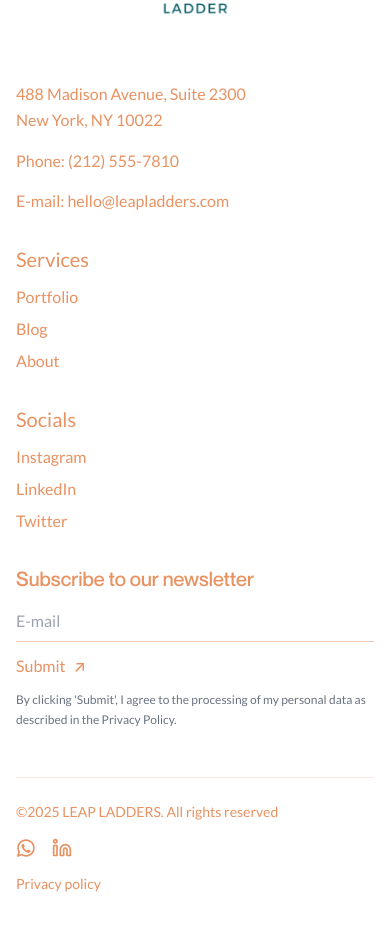
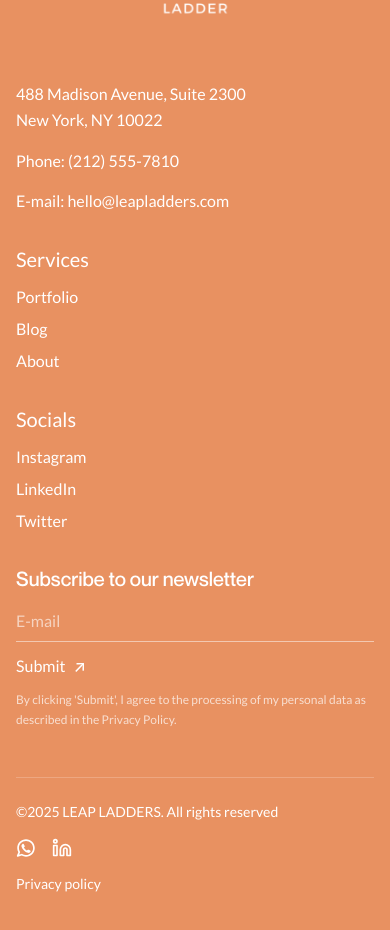
Before and after one commit to Shivam020202/leap-ladders, a React (Vite) app: page / in a window 390 px wide. Shown: the part 5100-6030 px from the top of the page. Built offline with nearby package versions, Linux system fonts and the light colour scheme.

Commit message:
image readded

```diff
--- a/src/App.jsx
+++ b/src/App.jsx
@@ -1,5 +1,5 @@
-import React from "react";
-import { Routes, Route, Link } from "react-router-dom";
+import React, { useEffect } from "react";
+import { Routes, Route, Link, useLocation } from "react-router-dom";
 import Home from "./pages/Home";
 import Contact from "./pages/Contact";
 import Footer from "./components/Footer";
@@ -11,6 +11,12 @@ import BYOBSection from "./pages/ByobPage";
 import BlogPage from "./pages/BlogPage";
 
 export default function App() {
+  const location = useLocation();
+
+  useEffect(() => {
+    window.scrollTo(0, 0);
+  }, [location.pathname]);
+
   return (
     <div className="min-h-screen bg-[#FFF8F3] text-slate-900">
       <Navbar />
--- a/src/components/Footer.jsx
+++ b/src/components/Footer.jsx
@@ -13,7 +13,7 @@ const Footer = () => {
   };
 
   return (
-    <footer className="bg-white border-t border-[#E89161]">
+    <footer className="bg-[#E89161] border-t border-white/20">
       <div className="max-w-7xl mx-auto px-4 py-12 md:py-16">
         {/* Main Section - Logo and 4 Info Columns */}
         <div className="grid grid-cols-1 sm:grid-cols-2 lg:grid-cols-5 gap-8 mb-12">
@@ -23,7 +23,7 @@ const Footer = () => {
             whileInView={{ opacity: 1, y: 0 }}
             viewport={{ once: true, margin: "-100px" }}
             transition={{ duration: 0.5 }}
-            className="flex items-center justify-center sm:justify-start lg:col-span-1"
+            className="flex items-center justify-center sm:justify-start lg:col-span-1 brightness-0 invert"
           >
             <div className="w-48 h-48 flex items-center justify-center">
               <img
@@ -43,23 +43,22 @@ const Footer = () => {
             className="space-y-4"
           >
             <div>
-              <p className="leading-relaxed" style={{ color: "#E89161" }}>
+              <p className="leading-relaxed text-white">
                 488 Madison Avenue, Suite 2300
               </p>
-              <p className="leading-relaxed" style={{ color: "#E89161" }}>
+              <p className="leading-relaxed text-white">
                 New York, NY 10022
               </p>
             </div>
             <div>
-              <p style={{ color: "#E89161" }}>Phone: (212) 555-7810</p>
+              <p className="text-white">Phone: (212) 555-7810</p>
             </div>
             <div>
-              <p style={{ color: "#E89161" }}>
+              <p className="text-white">
                 E-mail:{" "}
                 <a
                   href="mailto:hello@leapladders.com"
-                  className="hover:opacity-80 transition-opacity"
-                  style={{ color: "#E89161" }}
+                  className="hover:opacity-80 transition-opacity text-white"
                 >
                   hello@leapladders.com
                 </a>
@@ -75,17 +74,13 @@ const Footer = () => {
             transition={{ duration: 0.5, delay: 0.2 }}
           >
             <ul className="space-y-2">
-              <li
-                className="text-xl font-medium mb-3"
-                style={{ color: "#E89161" }}
-              >
+              <li className="text-xl font-medium mb-3 text-white">
                 Services
               </li>
               <li>
                 <a
                   href="#portfolio"
-                  className="hover:opacity-70 transition-opacity"
-                  style={{ color: "#E89161" }}
+                  className="hover:opacity-70 transition-opacity text-white"
                 >
                   Portfolio
                 </a>
@@ -93,8 +88,7 @@ const Footer = () => {
               <li>
                 <a
                   href="#blog"
-                  className="hover:opacity-70 transition-opacity"
-                  style={{ color: "#E89161" }}
+                  className="hover:opacity-70 transition-opacity text-white"
                 >
                   Blog
                 </a>
@@ -102,8 +96,7 @@ const Footer = () => {
               <li>
                 <a
                   href="#about"
-                  className="hover:opacity-70 transition-opacity"
-                  style={{ color: "#E89161" }}
+                  className="hover:opacity-70 transition-opacity text-white"
                 >
                   About
                 </a>
@@ -119,10 +112,7 @@ const Footer = () => {
             transition={{ duration: 0.5, delay: 0.3 }}
           >
             <ul className="space-y-2">
-              <li
-                className="text-xl font-medium mb-3"
-                style={{ color: "#E89161" }}
-              >
+              <li className="text-xl font-medium mb-3 text-white">
                 Socials
               </li>
               <li>
@@ -130,8 +120,7 @@ const Footer = () => {
                   href="https://instagram.com"
                   target="_blank"
                   rel="noopener noreferrer"
-                  className="hover:opacity-70 transition-opacity"
-                  style={{ color: "#E89161" }}
+                  className="hover:opacity-70 transition-opacity text-white"
                 >
                   Instagram
                 </a>
@@ -141,8 +130,7 @@ const Footer = () => {
                   href="https://linkedin.com"
                   target="_blank"
                   rel="noopener noreferrer"
-                  className="hover:opacity-70 transition-opacity"
-                  style={{ color: "#E89161" }}
+                  className="hover:opacity-70 transition-opacity text-white"
                 >
                   LinkedIn
                 </a>
@@ -152,8 +140,7 @@ const Footer = () => {
                   href="https://twitter.com"
                   target="_blank"
                   rel="noopener noreferrer"
-                  className="hover:opacity-70 transition-opacity"
-                  style={{ color: "#E89161" }}
+                  className="hover:opacity-70 transition-opacity text-white"
                 >
                   Twitter
                 </a>
@@ -168,10 +155,7 @@ const Footer = () => {
             viewport={{ once: true, margin: "-100px" }}
             transition={{ duration: 0.5, delay: 0.4 }}
           >
-            <h3
-              className="text-xl font-medium mb-4"
-              style={{ color: "#E89161" }}
-            >
+            <h3 className="text-xl font-medium mb-4 text-white">
               Subscribe to our newsletter
             </h3>
             <form onSubmit={handleSubmit} className="space-y-3">
@@ -181,29 +165,27 @@ const Footer = () => {
                 onChange={(e) => setEmail(e.target.value)}
                 placeholder="E-mail"
                 required
-                className="w-full bg-transparent pb-2 placeholder-gray-400 focus:outline-none transition-colors"
+                className="w-full bg-transparent pb-2 placeholder-white/60 focus:outline-none transition-colors text-white"
                 style={{
-                  color: "#E89161",
-                  borderBottom: "1px solid rgba(232, 145, 97, 0.5)",
+                  borderBottom: "1px solid rgba(255, 255, 255, 0.5)",
                 }}
                 onFocus={(e) =>
-                  (e.target.style.borderBottom = "1px solid #E89161")
+                  (e.target.style.borderBottom = "1px solid white")
                 }
                 onBlur={(e) =>
                   (e.target.style.borderBottom =
-                    "1px solid rgba(232, 145, 97, 0.5)")
+                    "1px solid rgba(255, 255, 255, 0.5)")
                 }
               />
               <button
                 type="submit"
-                className="flex items-center hover:opacity-80 transition-opacity font-medium"
-                style={{ color: "#E89161" }}
+                className="flex items-center hover:opacity-80 transition-opacity font-medium text-white"
               >
                 Submit
                 <span className="ml-2">↗</span>
               </button>
             </form>
-            <p className="text-gray-500 text-xs mt-3 leading-relaxed">
+            <p className="text-white/70 text-xs mt-3 leading-relaxed">
               By clicking 'Submit', I agree to the processing of my personal
               data as described in the Privacy Policy.
             </p>
@@ -217,9 +199,9 @@ const Footer = () => {
           viewport={{ once: true }}
           transition={{ duration: 0.6, delay: 0.5 }}
           className="flex flex-col md:flex-row justify-between items-start md:items-center text-sm pt-6 gap-4"
-          style={{ borderTop: "1px solid rgba(232, 145, 97, 0.2)" }}
+          style={{ borderTop: "1px solid rgba(255, 255, 255, 0.2)" }}
         >
-          <p style={{ color: "#E89161" }}>
+          <p className="text-white">
             ©2025 LEAP LADDERS. All rights reserved
           </p>
 
@@ -248,15 +230,14 @@ const Footer = () => {
                     fillRule="evenodd"
                     clipRule="evenodd"
                     d="M3.50002 12C3.50002 7.30558 7.3056 3.5 12 3.5C16.6944 3.5 20.5 7.30558 20.5 12C20.5 16.6944 16.6944 20.5 12 20.5C10.3278 20.5 8.77127 20.0182 7.45798 19.1861C7.21357 19.0313 6.91408 18.9899 6.63684 19.0726L3.75769 19.9319L4.84173 17.3953C4.96986 17.0955 4.94379 16.7521 4.77187 16.4751C3.9657 15.176 3.50002 13.6439 3.50002 12ZM12 1.5C6.20103 1.5 1.50002 6.20101 1.50002 12C1.50002 13.8381 1.97316 15.5683 2.80465 17.0727L1.08047 21.107C0.928048 21.4637 0.99561 21.8763 1.25382 22.1657C1.51203 22.4552 1.91432 22.5692 2.28599 22.4582L6.78541 21.1155C8.32245 21.9965 10.1037 22.5 12 22.5C17.799 22.5 22.5 17.799 22.5 12C22.5 6.20101 17.799 1.5 12 1.5ZM14.2925 14.1824L12.9783 15.1081C12.3628 14.7575 11.6823 14.2681 10.9997 13.5855C10.2901 12.8759 9.76402 12.1433 9.37612 11.4713L10.2113 10.7624C10.5697 10.4582 10.6678 9.94533 10.447 9.53028L9.38284 7.53028C9.23954 7.26097 8.98116 7.0718 8.68115 7.01654C8.38113 6.96129 8.07231 7.046 7.84247 7.24659L7.52696 7.52195C6.76823 8.18414 6.3195 9.2723 6.69141 10.3741C7.07698 11.5163 7.89983 13.314 9.58552 14.9997C11.3991 16.8133 13.2413 17.5275 14.3186 17.8049C15.1866 18.0283 16.008 17.7288 16.5868 17.2572L17.1783 16.7752C17.4313 16.5691 17.5678 16.2524 17.544 15.9269C17.5201 15.6014 17.3389 15.308 17.0585 15.1409L15.3802 14.1409C15.0412 13.939 14.6152 13.9552 14.2925 14.1824Z"
-                    fill="#E89161"
+                    fill="white"
                   ></path>
                 </g>
               </svg>
             </a>
             <a
               href="#"
-              className="hover:opacity-70 transition-opacity"
-              style={{ color: "#E89161" }}
+              className="hover:opacity-70 transition-opacity text-white"
               aria-label="LinkedIn"
             >
               <LinkedinIcon size={20} />
@@ -265,8 +246,7 @@ const Footer = () => {
 
           <a
             href="#privacy"
-            className="hover:opacity-70 transition-opacity"
-            style={{ color: "#E89161" }}
+            className="hover:opacity-70 transition-opacity text-white"
           >
             Privacy policy
           </a>
--- a/src/components/Hero.jsx
+++ b/src/components/Hero.jsx
@@ -357,7 +357,7 @@ const HeroSection = () => {
                           style={{ backgroundColor: "#0B5E6F" }}
                         >
                           <img
-                            src="images/byob.png"
+                            src="images/home-4th-image.png"
                             alt="BYOB Visual"
                             className="w-full h-full object-cover"
                           />
```
Also changed, not shown: src/components/Navbar.jsx (+13 -5 lines), public/images/home-4th-image.png (added).
